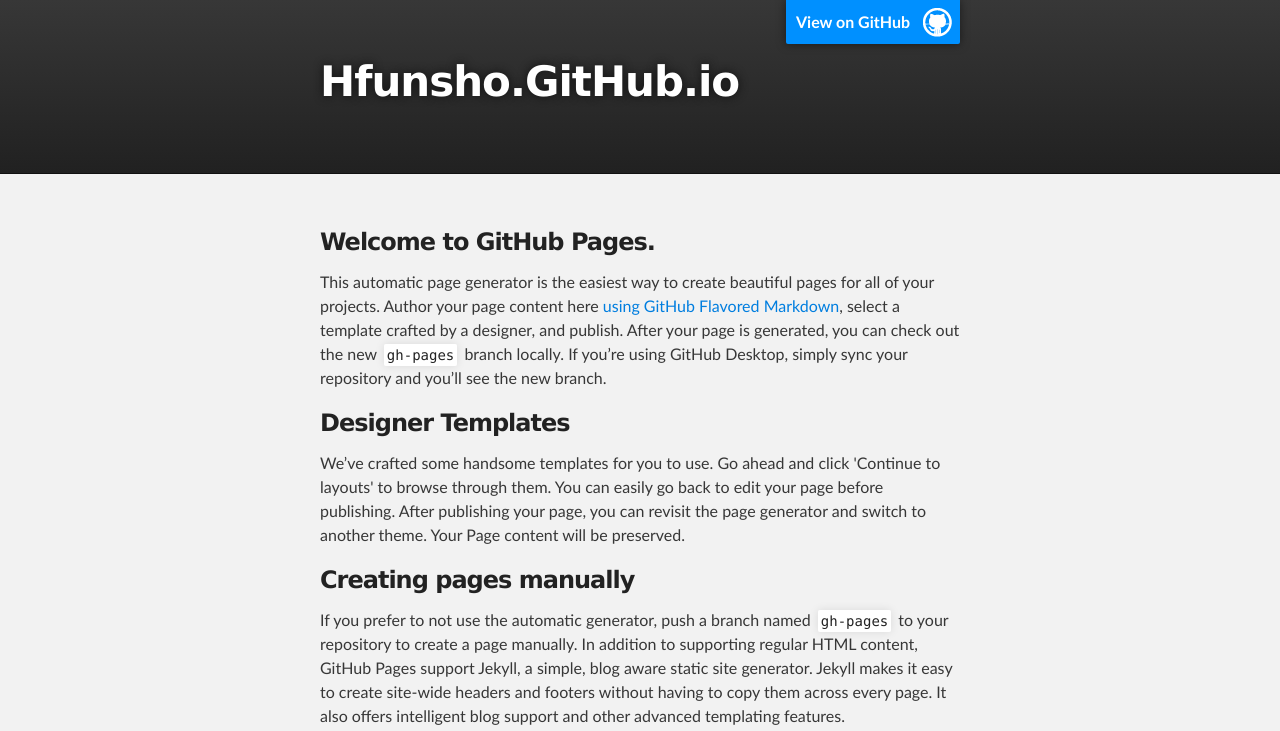
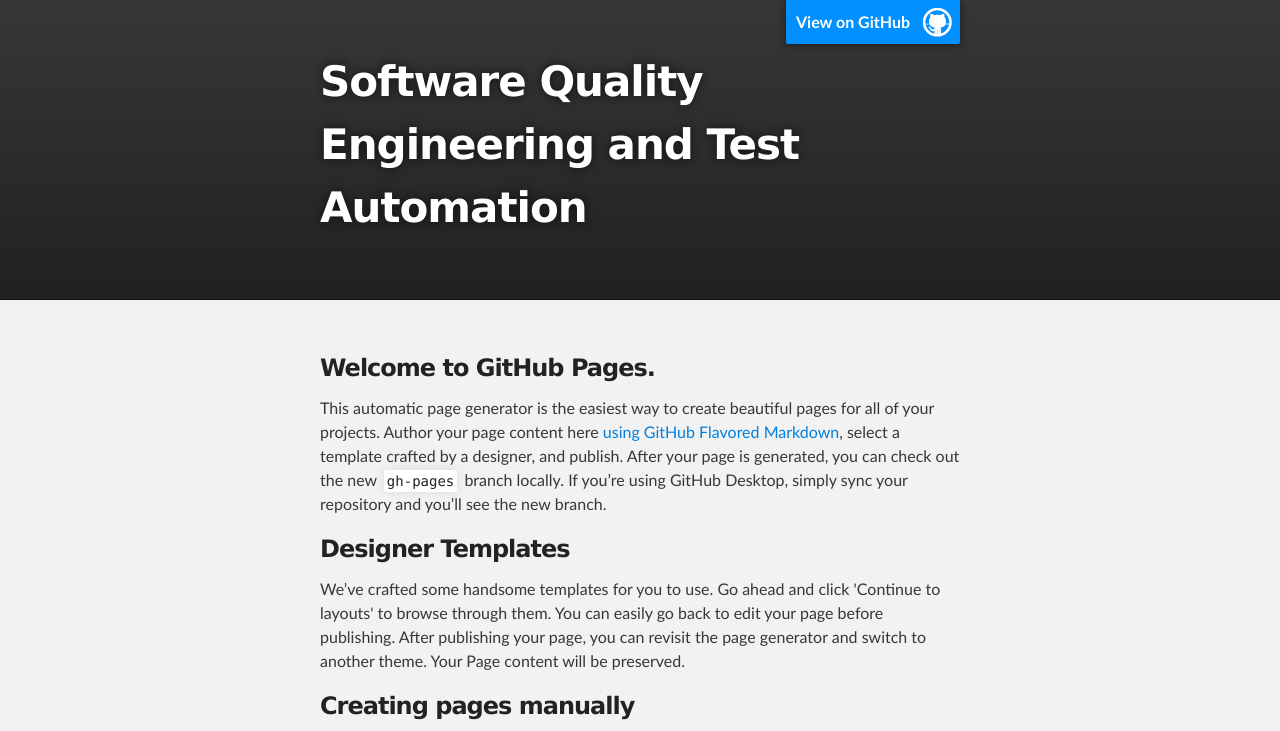
Before and after one commit to hfunsh/hfunsh.github.io, a plain HTML site: page index.html in a window 1280 px wide. Shown: the top 731 px of the page. Drawn offline with Linux system fonts and the light colour scheme.

Commit message:
Update index.html

```diff
--- a/index.html
+++ b/index.html
@@ -18,7 +18,7 @@
         <header class="inner">
           <a id="forkme_banner" href="https://github.com/hfunsh">View on GitHub</a>
 
-          <h1 id="project_title">Hfunsho.GitHub.io</h1>
+          <h1 id="project_title">Software Quality Engineering and Test Automation</h1>
           <h2 id="project_tagline"></h2>
 
         </header>
```
